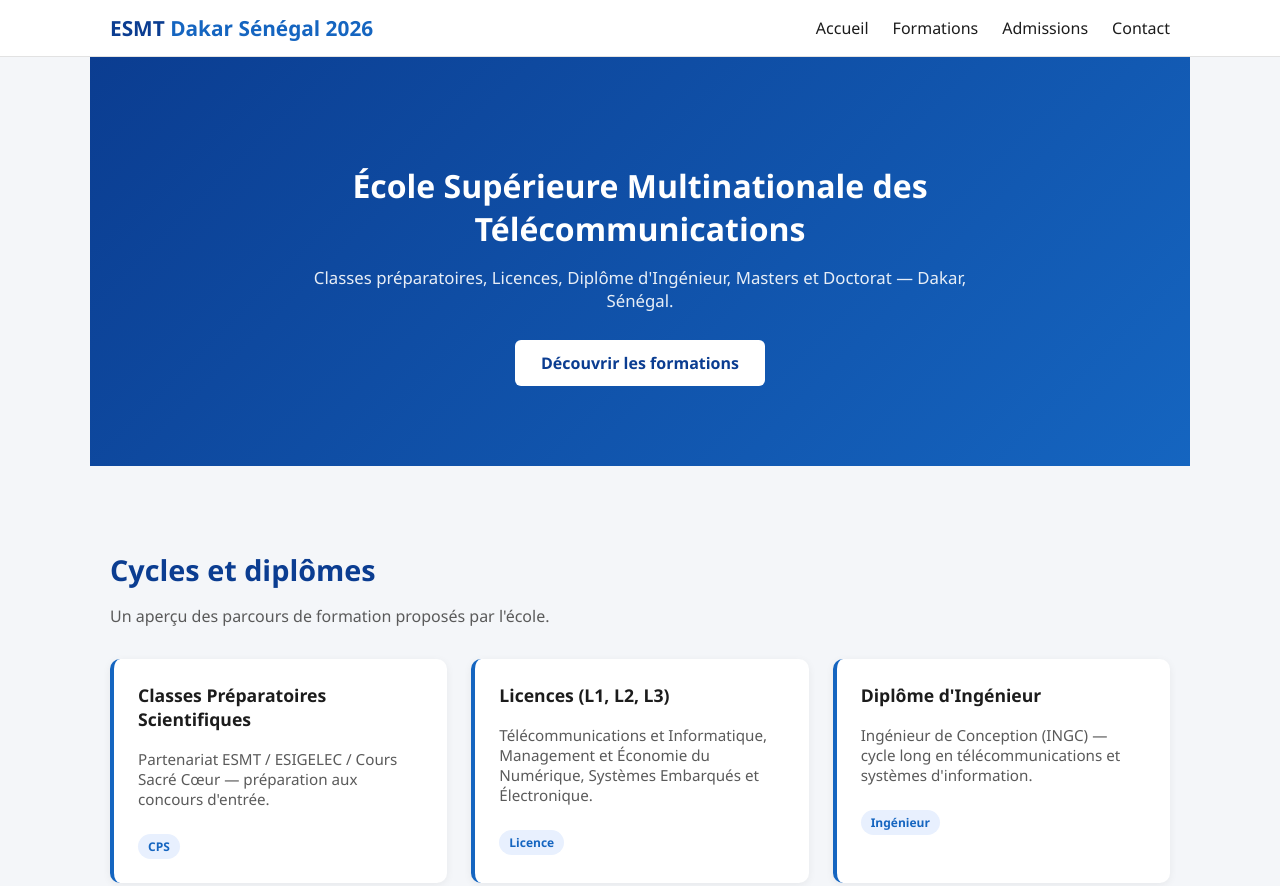
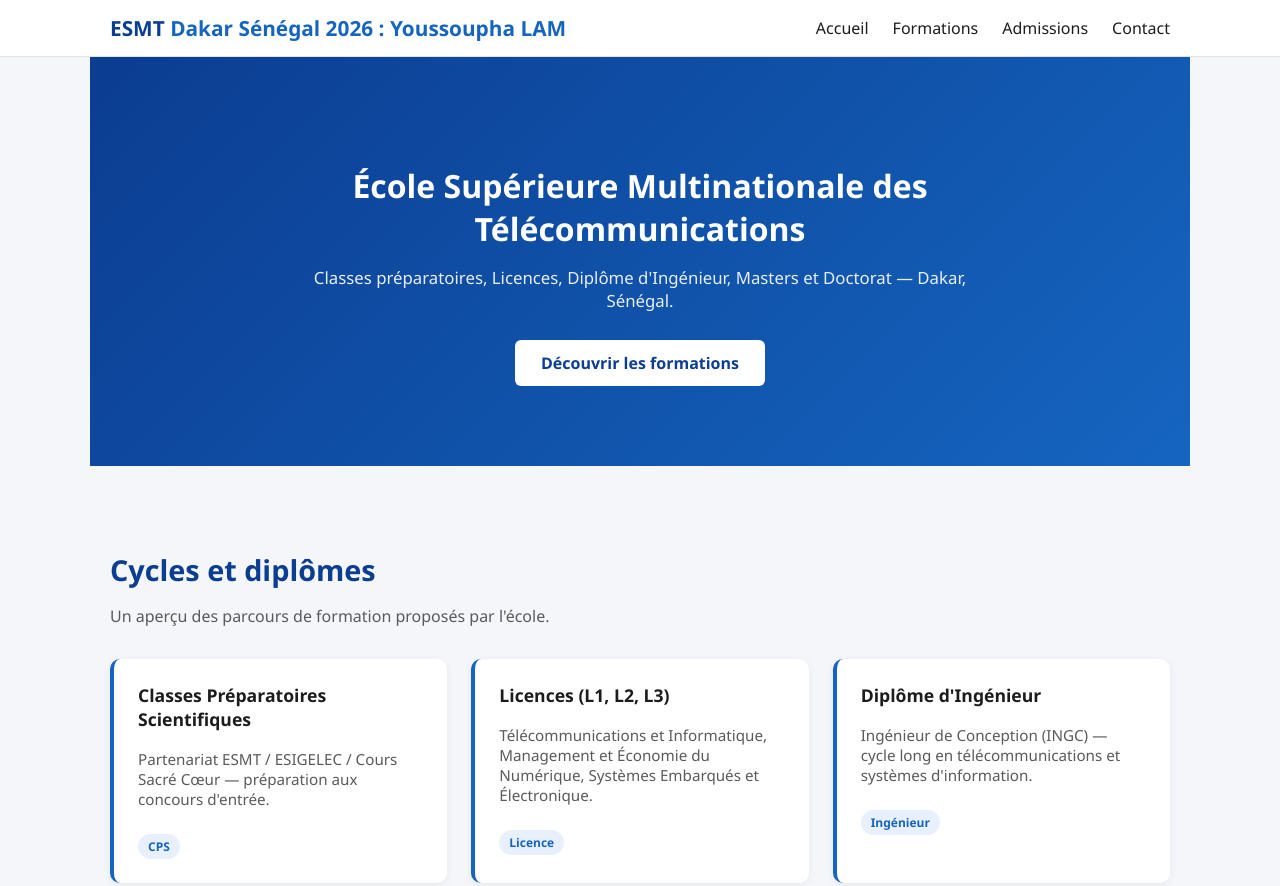
Before and after one commit to youssoulam/tp_siteweb_jenkins, a plain HTML site: page index.html in a window 1280 px wide. Shown: the top 886 px of the page. Drawn offline with Linux system fonts and the light colour scheme.

Commit message:
Update index.html

```diff
--- a/index.html
+++ b/index.html
@@ -10,7 +10,7 @@
 
   <header class="navbar">
     <div class="navbar-inner">
-      <div class="logo">ESMT <span>Dakar Sénégal 2026</span></div>
+      <div class="logo">ESMT <span>Dakar Sénégal 2026 : Youssoupha LAM</span></div>
       <nav>
         <ul>
           <li><a href="#accueil">Accueil</a></li>
```
